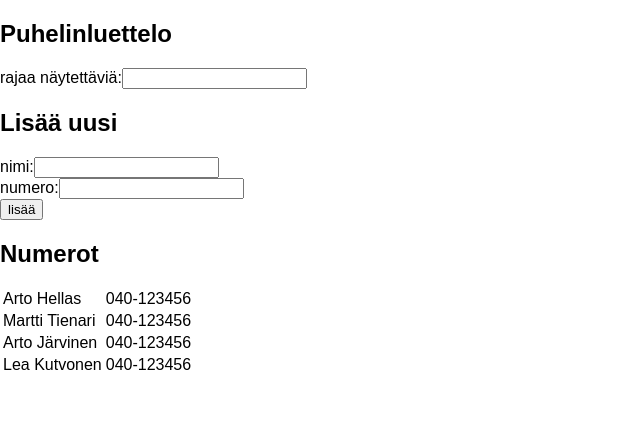
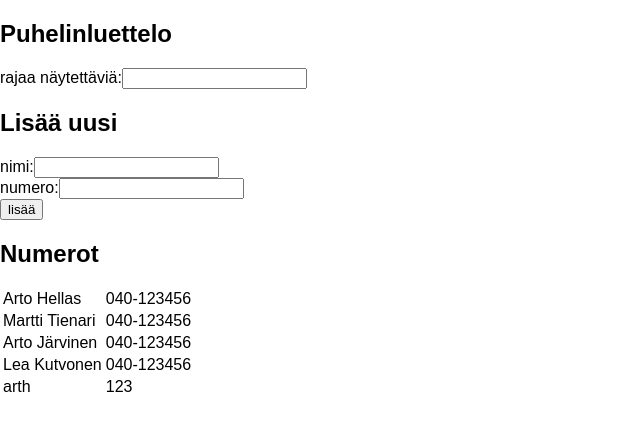
Before and after one commit to c4h8/fso2018, a React (Create React App) app in the folder round2/puhelinluettelo/: page / in a window 1280 px wide. Shown: the top 430 px of the page, without its empty margins (0-640 px from the left). Built offline with nearby package versions, Linux system fonts and the light colour scheme; data requests are answered from the project's data file.

Commit message:
complete assignment 2.14

```diff
--- a/round2/puhelinluettelo/db.json
+++ b/round2/puhelinluettelo/db.json
@@ -19,6 +19,11 @@
       "name": "Lea Kutvonen",
       "number": "040-123456",
       "id": 4
+    },
+    {
+      "name": "arth",
+      "number": "123",
+      "id": 5
     }
   ]
 }
--- a/round2/puhelinluettelo/src/App.js
+++ b/round2/puhelinluettelo/src/App.js
@@ -81,14 +81,20 @@ class App extends React.Component {
   addData = (e) => {
     e.preventDefault();
     if(!this.state.persons.map(p => p.name.toLowerCase()).includes(this.state.newName.toLowerCase())) {
-      this.setState({
-        persons: this.state.persons.concat({
-          name: this.state.newName,
-          number: this.state.newNumber
-        }),
-        newName: '',
-        newNumber: ''
-      });
+      const newPerson = {
+        name: this.state.newName,
+        number: this.state.newNumber
+      };
+      axios
+        .post('http://localhost:3001/persons', newPerson)
+        .then(res => {
+          console.log(res.data)
+          this.setState({
+            persons: this.state.persons.concat(res.data),
+            newName: '',
+            newNumber: ''
+          });
+        });
     }
   }
 
```
Also changed, not shown: 1 other file (tests, documents, lock files or other folders).
